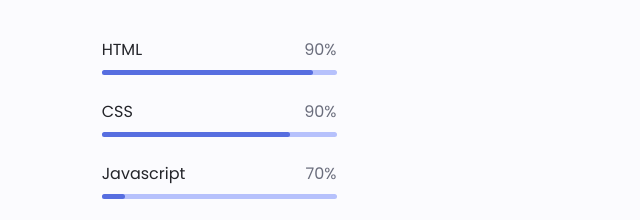
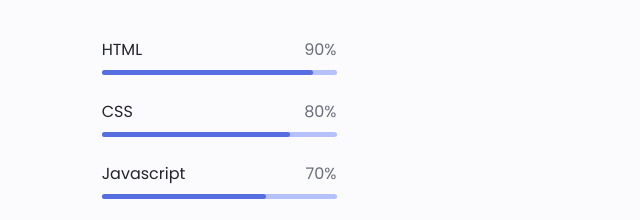
Before and after one commit to Pranta07/Portfolio-website, a plain HTML site: page index.html in a window 1280 px wide. Shown: the part 1383-1603 px from the top of the page, 112-752 px from the left. Drawn offline with nearby package versions, Linux system fonts and the light colour scheme.

Commit message:
skills-updated

```diff
--- a/assets/css/styles.css
+++ b/assets/css/styles.css
@@ -413,7 +413,7 @@ img {
     width: 80%;
 }
 .skill_js {
-    width: 10%;
+    width: 70%;
 }
 .skill_react {
     width: 10%;
--- a/index.html
+++ b/index.html
@@ -237,7 +237,7 @@
                             <div class="skills_data">
                                 <div class="skills_titles">
                                     <h3 class="skills_name">CSS</h3>
-                                    <span class="skills_level">90%</span>
+                                    <span class="skills_level">80%</span>
                                 </div>
                                 <div class="skills_bar">
                                     <span
```
